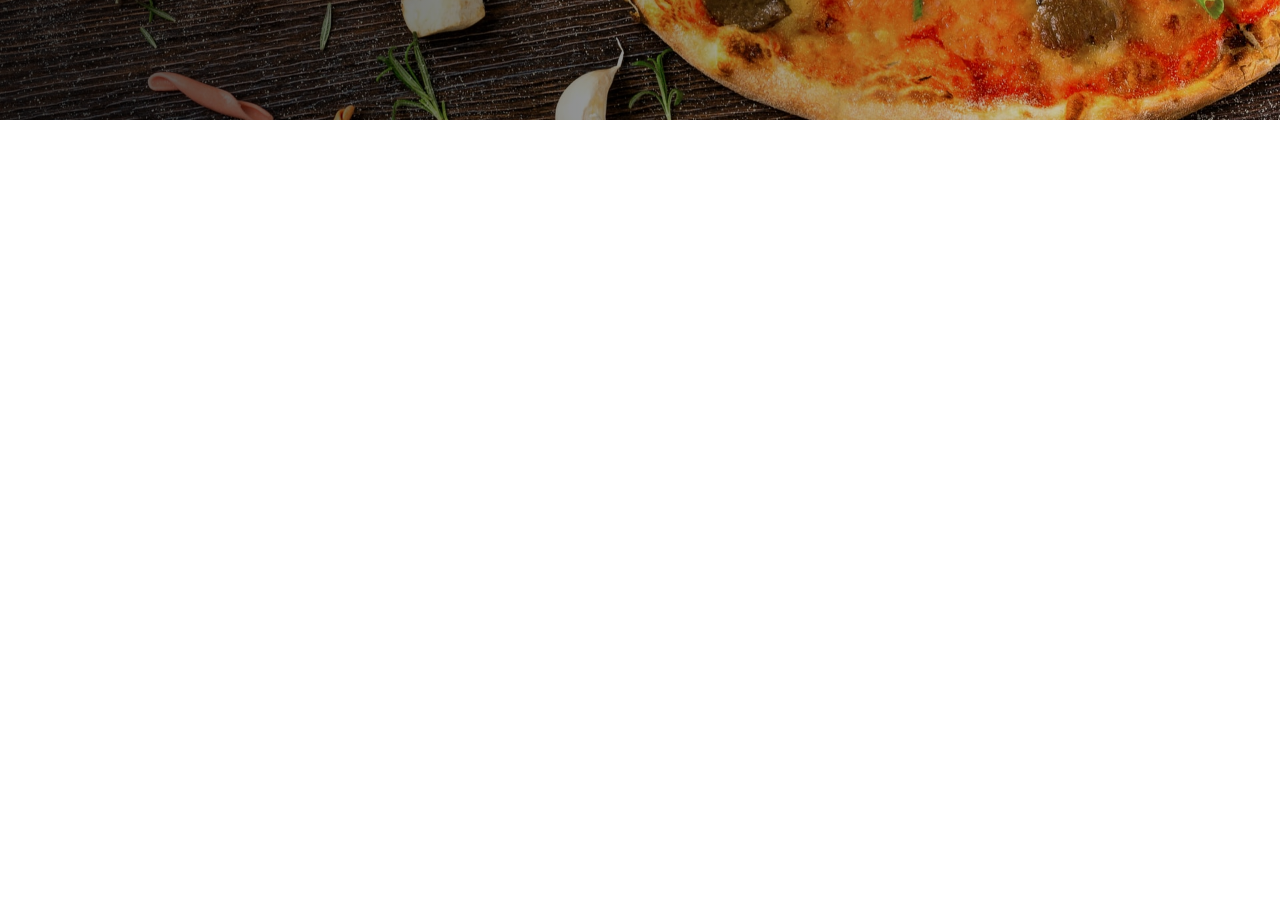
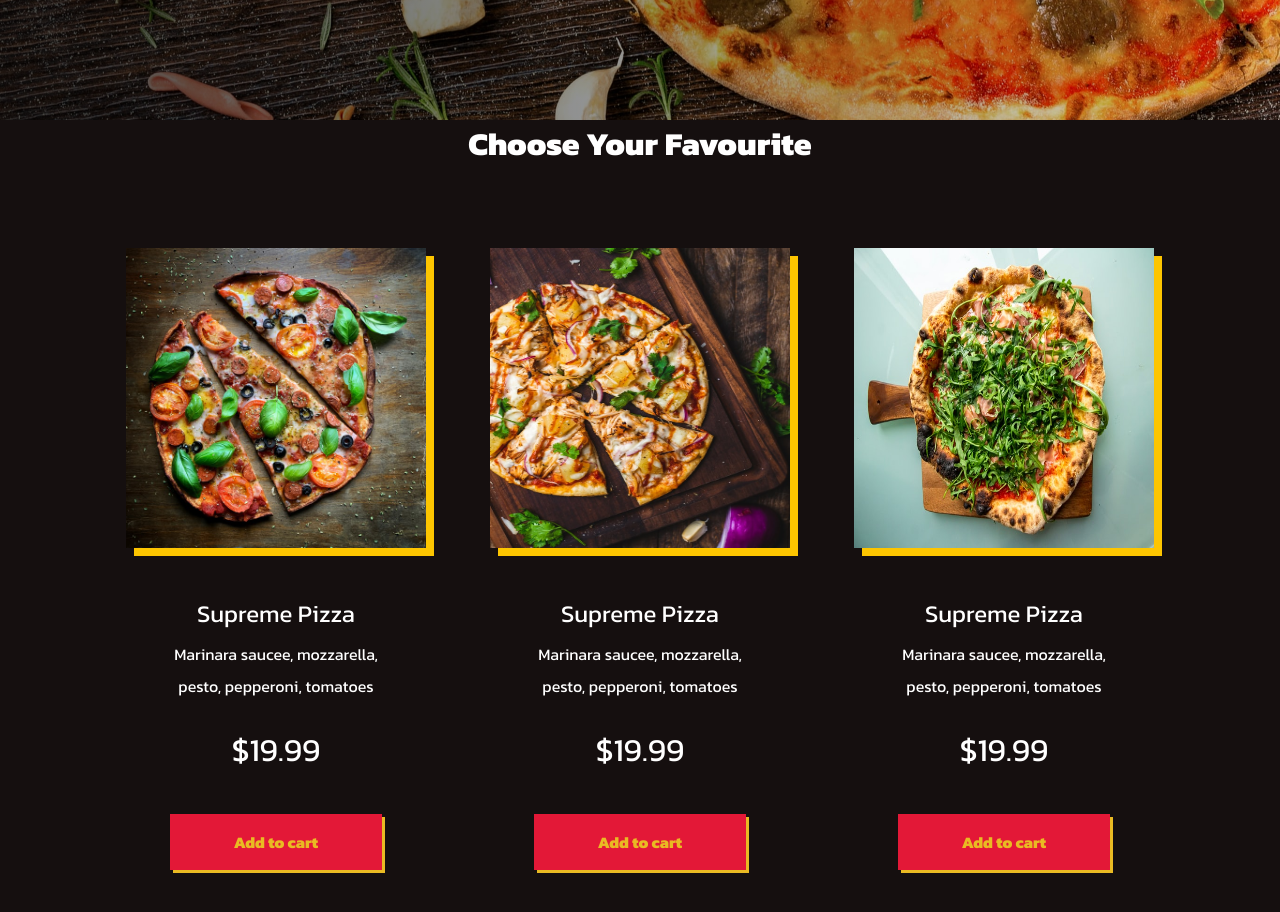
Before and after one commit to RainbowWZRD/Pizza-Website-, a React (Create React App) app: page / in a window 1280 px wide. Shown: the part 680-1592 px from the top of the page. Before the commit the page ends 800 px from the top, so only its background shows below. Built offline with nearby package versions, Linux system fonts and the light colour scheme.

Commit message:
toggle side menu and pizzas section

```diff
--- a/src/App.js
+++ b/src/App.js
@@ -2,6 +2,8 @@ import React from "react"
 import {BrowserRouter as Router} from 'react-router-dom';
 import {GlobalStyle} from "./globalStyles"
 import Hero from "./components/Hero";
+import Products from "./components/Products/index";
+import { prodcutsData } from "./components/Products/data";
 
 
 function App() {
@@ -9,6 +11,7 @@ function App() {
     <Router>
     <GlobalStyle />
     <Hero />
+    <Products heading="Choose Your Favourite"/>
     </Router>
   );
 }
--- a/src/components/Hero/index.js
+++ b/src/components/Hero/index.js
@@ -1,4 +1,4 @@
-import React from 'react'
+import React, {useState} from 'react'
 import {HeroContainer,
     HeroContent,
     HeroItems,
@@ -6,11 +6,19 @@ import {HeroContainer,
     HeroP,
     HeroBtn } from "./HeroComponents"
 import Navbar from '../navbar'
+import Sidebar from '../Sidebar'
 
 function Hero() {
+    const [isOpen, setIsOpen] = useState(false)
+
+    const toggle = () => {
+        setIsOpen(!isOpen)
+    }
+
     return (
         <HeroContainer>
-        <Navbar />
+        <Navbar toggle={toggle} />
+        <Sidebar isOpen={isOpen} toggle={toggle} />
         <HeroContent>
         <HeroItems>
         <HeroH1>Greatest Pizza Ever</HeroH1>
--- /dev/null
+++ b/src/components/PizzaDay/PizzaDayComponent.js
@@ -0,0 +1,2 @@
+import styled from "styled-components";
+import {HeroBtn} from "./../../components/Hero/HeroComponents"
--- /dev/null
+++ b/src/components/Products/ProductsComponents.js
@@ -0,0 +1,64 @@
+import styled from "styled-components";
+import { HeroBtn } from "../Hero/HeroComponents";
+
+export const ProductContainer = styled.div`
+width: 100vw;
+min-height:100vh;
+padding: 5rem calc((00vw - 1300px) (2));
+background: #150f0f;
+color: #fff
+`
+
+export const ProductWrapper = styled.div`
+display:flex;
+flex-wrap:wrap;
+justify-content:center;
+margin: 0 auto;
+`
+
+export const ProductCard = styled.div`
+margin: 0 2rem;
+line-height: 2;
+width: 300px;
+`
+
+export const ProductImg = styled.img`
+height: 300px;
+min-width: 300px;
+max-width:100%;
+box-shadow: 8px 8px #fdc500;
+`
+
+export const ProductHeading = styled.h1`
+font-size : clamp(2rem, 2.5vh, 3rem );
+text-align:center;
+margin-bottom: 5rem;
+`
+
+export const ProductName = styled.h2`
+font-weight:400;
+font-size: 1.5rem;
+`
+
+export const ProdcutInfo = styled.div`
+display:flex;
+flex-direction: column;
+justify-content:center;
+align-items:center;
+padding:2rem;
+text-align:center;
+`
+
+export const ProductIngredients = styled.p`
+margin-bottom:1rem;
+`
+
+export const ProductPrice = styled.p`
+margin-bottom:1rem;
+font-size:2rem;
+`
+
+
+export const ProductButton = styled(HeroBtn)`
+
+`
--- /dev/null
+++ b/src/components/Products/data.js
@@ -0,0 +1,30 @@
+import product1 from "../../images/product-1.jpg"
+import product2 from "../../images/product-2.jpg"
+import product3 from "../../images/product-3.jpg"
+
+export const prodcutsData = [
+    {
+        img: product1,
+        alt: 'Pizza' ,
+        name: 'Supreme Pizza' ,
+        ingredients: "Marinara saucee, mozzarella, pesto, pepperoni, tomatoes" ,
+        price: "$19.99",
+        button: "Add to cart"
+    },
+    {
+        img: product2,
+        alt: 'Pizza' ,
+        name: 'Supreme Pizza' ,
+        ingredients: "Marinara saucee, mozzarella, pesto, pepperoni, tomatoes" ,
+        price: "$19.99",
+        button: "Add to cart"
+    },
+    {
+        img: product3,
+        alt: 'Pizza' ,
+        name: 'Supreme Pizza' ,
+        ingredients: "Marinara saucee, mozzarella, pesto, pepperoni, tomatoes" ,
+        price: "$19.99",
+        button: "Add to cart"
+    }
+]
--- /dev/null
+++ b/src/components/Products/index.js
@@ -0,0 +1,39 @@
+import React from 'react'
+import {prodcutsData} from "./data"
+import {
+    ProductContainer,
+    ProductHeading,
+    ProductWrapper,
+    ProductCard,
+    ProductImg,
+    ProdcutInfo,
+    ProductName,
+    ProductIngredients,
+    ProductPrice,
+    ProductButton,
+} from "./ProductsComponents"
+
+function Products({heading, data}) {
+    return (
+        <ProductContainer>
+        <ProductHeading>{heading}</ProductHeading>
+        <ProductWrapper>
+        {prodcutsData.map((product, index) => {
+            return (
+                <ProductCard key={index}>
+                <ProductImg src={product.img} alt={product.alt} />
+                <ProdcutInfo>
+                    <ProductName>{product.name}</ProductName>
+                    <ProductIngredients>{product.ingredients}</ProductIngredients>
+                    <ProductPrice>{product.price}</ProductPrice>
+                    <ProductButton>{product.button}</ProductButton>
+                </ProdcutInfo>
+                </ProductCard>
+            )
+        })}
+        </ProductWrapper>
+        </ProductContainer>
+    )
+}
+
+export default Products
--- /dev/null
+++ b/src/components/Sidebar/SidebarComponents.js
@@ -0,0 +1,88 @@
+import styled from "styled-components";
+import {Link} from "react-router-dom"
+import {FaTimes} from "react-icons/fa"
+
+export const SidebarContainer = styled.aside`
+z-index:999;
+position:fixed;
+width:350px;
+height:100%;
+display:grid;
+align-items:center;
+background: #e9ba23;
+top:0px;
+transition: 0.3s ease-in-out;
+right: ${({ isOpen }) => isOpen ? "0px" : "-500px"};
+
+@media screen and (max-width: 400px) {
+    width:100%;
+}
+`
+
+export const CloseIcon = styled(FaTimes)`
+color:#000;
+`
+
+export const Icon = styled.div`
+position:absolute;
+top:1.2rem;
+right:1.5rem;
+background:transparent;
+border: transparent;
+font-size:2rem;
+cursor:pointer;
+outline:none;
+`
+
+export const SidebarMenu = styled.div`
+display:grid;
+grid-template-columns:1fr;
+grid-template-rows:repeat(3, 80px);
+text-align:center;
+
+@media screen and (max-width : 480px){
+    grid-template-rows: repeat(3, 60px);
+}
+`
+
+
+export const SidebarLink = styled.div`
+display:flex;
+align-items:center;
+justify-content:center;
+font-size:1.5rem;
+text-decoration:none;
+list-style:none;
+transition:0.3s ease-in-out;
+color:#000;
+cursor:pointer;
+
+&:hover {
+    color: #e31837;
+    transition:0.2s ease-in-out;
+}
+`
+
+export const SideBtnWrap = styled.div`
+display:flex;
+justify-content:center;
+`
+
+export const SidebarRoute = styled(Link)`
+background:#e31837;
+white-space:nowrap;
+padding:16px 64px;
+color: #fff;
+font-size: 16px ;
+outline:none ;
+border: none;
+cursor:pointer;
+transition:0.2s ease-in-out;
+text-decoration:none;
+
+&:hover {
+    transition:0.2s ease-in-out;
+    background: #fff;
+    color:#010606;
+}
+`
--- /dev/null
+++ b/src/components/Sidebar/index.js
@@ -0,0 +1,29 @@
+import React from 'react'
+import {SidebarContainer,
+    Icon,
+    CloseIcon,
+    SidebarMenu,
+    SidebarLink,
+    SidebarRoute,
+    SideBtnWrap
+} from "./SidebarComponents"
+
+const Sidebar = ({isOpen, toggle}) => {
+    return (
+        <SidebarContainer isOpen={isOpen} onClick={toggle}>
+         <Icon>
+            <CloseIcon />
+             </Icon>
+            <SidebarMenu>
+                <SidebarLink to="/"> Pizzas</SidebarLink>
+                <SidebarLink to="/"> Desserts</SidebarLink>
+                <SidebarLink to="/"> Full Menu</SidebarLink>
+            </SidebarMenu>
+            <SideBtnWrap>
+                <SidebarRoute to="/">Order Now</SidebarRoute>
+            </SideBtnWrap>
+        </SidebarContainer>
+    )
+}
+
+export default Sidebar
--- a/src/components/navbar/index.js
+++ b/src/components/navbar/index.js
@@ -2,14 +2,12 @@ import React from 'react'
 import {Bars, Nav, NavIcon, NavLink} from "./NavbarElements"
 
 
-const Navbar = () => {
+const Navbar = ({toggle}) => {
     return (
         <div>
         <Nav>
-        <NavLink to="/"
-        onClick={() => console.log("pizza")}
-        >Pizza</NavLink>
-        <NavIcon>
+        <NavLink to="/">Pizza</NavLink>
+        <NavIcon onClick={toggle}>
             <p>Menu</p>
             <Bars />
         </NavIcon>
```
Also changed, not shown: src/components/PizzaDay/index.js (added).
